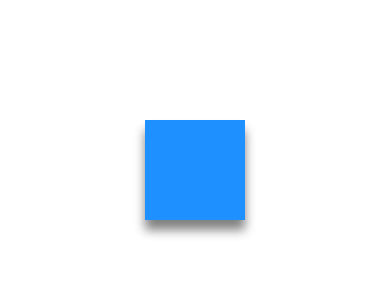
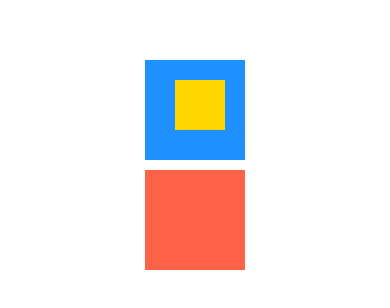
Before and after one commit to mrafiq709/react-native, a React Native app: screen / in a window 390 px wide. Shown: the part 252-560 px from the top of the page. Built offline with nearby package versions, Linux system fonts and the light colour scheme.

Commit message:
padding and margin

```diff
--- a/App.js
+++ b/App.js
@@ -17,11 +17,26 @@
           backgroundColor: "dodgerblue",
           width: 100,
           height: 100,
-          shadowColor: "grey",
-          shadowOffset: {width: 0, height: 10},
-          shadowOpacity: 1,
-          shadowRadius: 10,
-          elevation: 20,
+          padding: 20,
+          paddingHorizontal: 10, // Override padding
+          paddingLeft: 30, // Override paddingHorizontal
+        }}
+      >
+        <View
+          style={{
+            backgroundColor: "gold",
+            height: 50,
+            width: 50,
+          }}
+        ></View>
+      </View>
+      <View
+        style={{
+          backgroundColor: "tomato",
+          height: 100,
+          width: 100,
+          margin: 20,
+          marginVertical: 10, // Override margin
         }}
       ></View>
 
```
